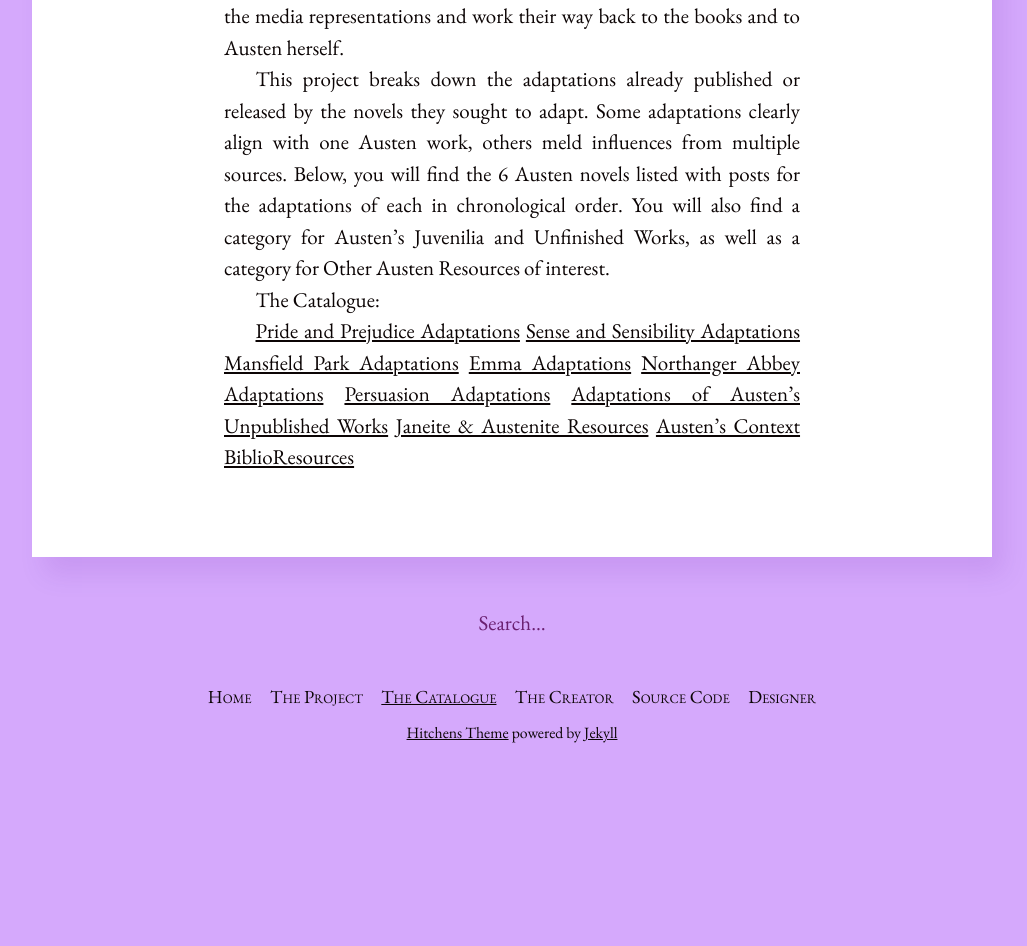
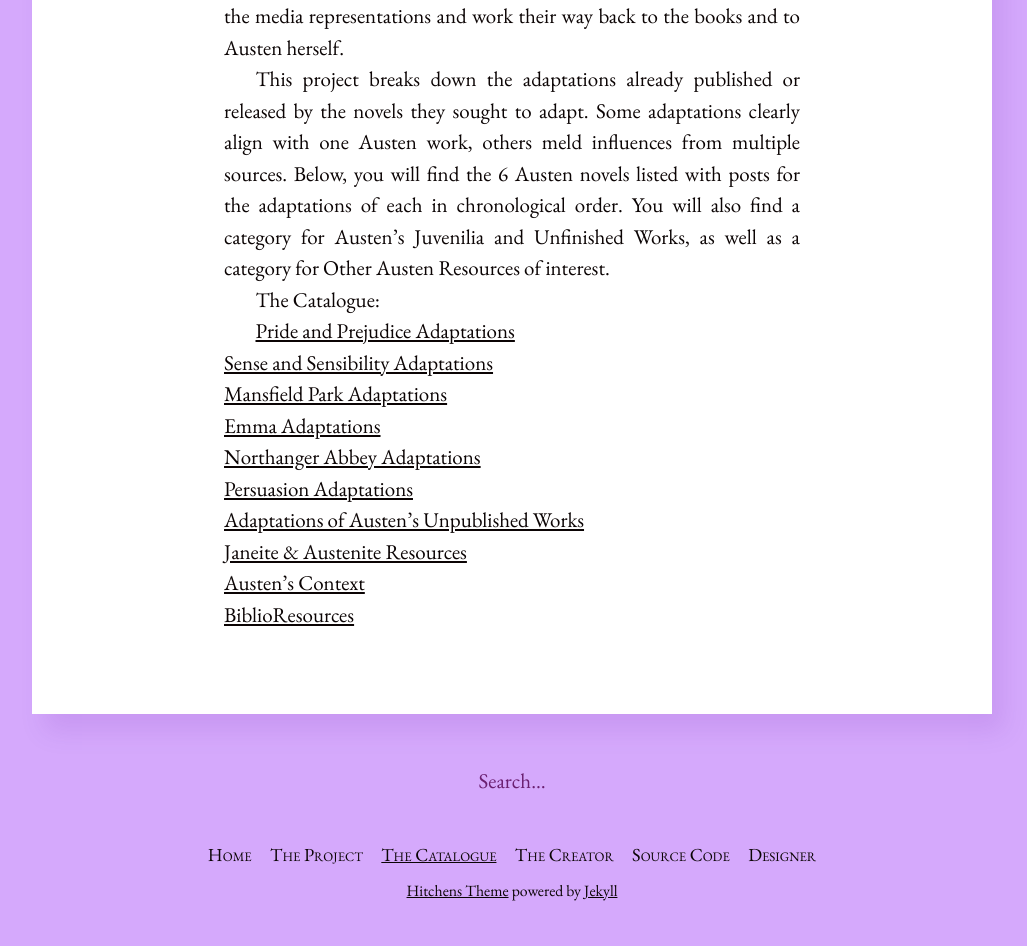
Before and after one commit to imangareeboo/Austen_Adaptations, a Jekyll site: the page built from about.md, in a window 1280 px wide. Shown: the part 1597-2543 px from the top of the page, without its empty margins (128-1155 px from the left). Built offline with Jekyll 4.4.1, drawn with Linux system fonts in a browser that asks for light colours; before the commit the page ends 2386 px from its top, so only the background shows below that.

```diff
--- a/about.md
+++ b/about.md
@@ -19,13 +19,13 @@ This project breaks down the adaptations already published or released by the no
 
 The Catalogue:
 
-[Pride and Prejudice Adaptations](https://imangareeboo.github.io/Austen_Adaptations/literature/2023/04/25/1.Pride-and-Prejudice-Adaptations.html)
-[Sense and Sensibility Adaptations](https://imangareeboo.github.io/Austen_Adaptations/literature/2023/04/25/2.Sense-and-Sensibility-Adaptations.html)
-[Mansfield Park Adaptations](https://imangareeboo.github.io/Austen_Adaptations/literature/2023/04/25/3.Mansfield-Park-Adaptations.html)
-[Emma Adaptations](https://imangareeboo.github.io/Austen_Adaptations/literature/2023/04/25/4.Emma-Adaptations.html)
-[Northanger Abbey Adaptations](https://imangareeboo.github.io/Austen_Adaptations/literature/2023/04/25/5.Northanger-Abbey-Adaptations.html)
-[Persuasion Adaptations](https://imangareeboo.github.io/Austen_Adaptations/literature/2023/04/25/6.Persuasion-Adaptations.html)
-[Adaptations of Austen's Unpublished Works](https://imangareeboo.github.io/Austen_Adaptations/literature/2023/04/25/7.Juvenilia-and-Unfinished-Works.html)
-[Janeite & Austenite Resources](https://imangareeboo.github.io/Austen_Adaptations/literature/2023/04/25/8.Austen-Resources.html)
-[Austen's Context](https://imangareeboo.github.io/Austen_Adaptations/2023/04/25/austencontemps.html)
-[BiblioResources](https://imangareeboo.github.io/Austen_Adaptations/2023/04/25/biblioresources.html)
+[Pride and Prejudice Adaptations](https://imangareeboo.github.io/Austen_Adaptations/literature/2023/04/25/1.Pride-and-Prejudice-Adaptations.html) <br>
+[Sense and Sensibility Adaptations](https://imangareeboo.github.io/Austen_Adaptations/literature/2023/04/25/2.Sense-and-Sensibility-Adaptations.html) <br>
+[Mansfield Park Adaptations](https://imangareeboo.github.io/Austen_Adaptations/literature/2023/04/25/3.Mansfield-Park-Adaptations.html) <br>
+[Emma Adaptations](https://imangareeboo.github.io/Austen_Adaptations/literature/2023/04/25/4.Emma-Adaptations.html) <br>
+[Northanger Abbey Adaptations](https://imangareeboo.github.io/Austen_Adaptations/literature/2023/04/25/5.Northanger-Abbey-Adaptations.html) <br>
+[Persuasion Adaptations](https://imangareeboo.github.io/Austen_Adaptations/literature/2023/04/25/6.Persuasion-Adaptations.html) <br>
+[Adaptations of Austen's Unpublished Works](https://imangareeboo.github.io/Austen_Adaptations/literature/2023/04/25/7.Juvenilia-and-Unfinished-Works.html) <br>
+[Janeite & Austenite Resources](https://imangareeboo.github.io/Austen_Adaptations/literature/2023/04/25/8.Austen-Resources.html) <br>
+[Austen's Context](https://imangareeboo.github.io/Austen_Adaptations/2023/04/25/austencontemps.html) <br>
+[BiblioResources](https://imangareeboo.github.io/Austen_Adaptations/2023/04/25/biblioresources.html) <br>
```
